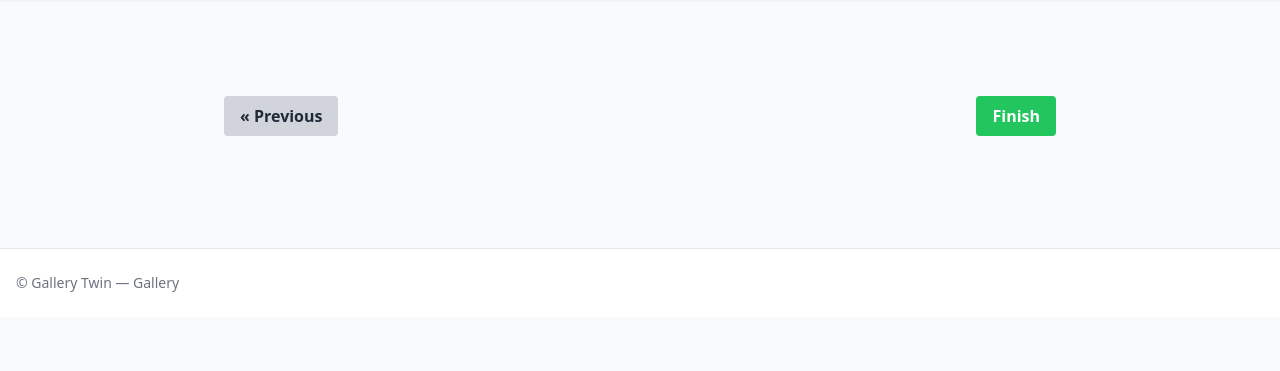
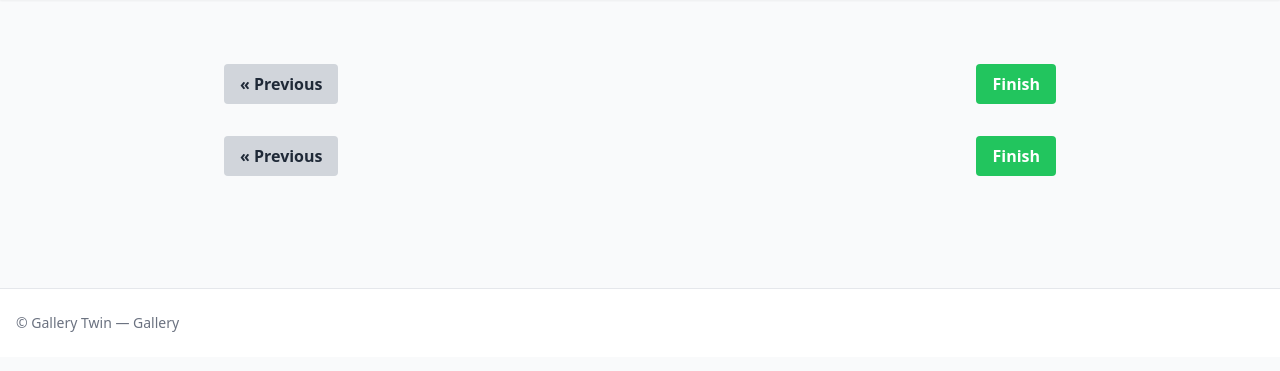
Before and after one commit to data4sci/gallery_twin, a Python web app: template app/templates/exhibit.html in a window 1280 px wide. Shown: the part 64-435 px from the top of the page. Run offline with Jinja, Linux system fonts and the light colour scheme; the template is opened without the code that fills it, so the values that code supplies are empty; some libraries are stand-ins or nearby versions.

Commit message:
feat: add navigation buttons for previous and next exhibits to the top of the page

```diff
--- a/app/templates/exhibit.html
+++ b/app/templates/exhibit.html
@@ -29,6 +29,37 @@
         }
     }"
     @keydown.window="handleKey($event)">
+
+    <!-- Top navigation buttons -->
+    <div class="flex flex-col sm:flex-row justify-between mb-6 space-y-4 sm:space-y-0">
+        {% if prev_slug %}
+        <a href="{{ url_for('exhibit_detail', slug=prev_slug) }}"
+            aria-label="Go to previous exhibit"
+            class="w-full sm:w-auto text-center bg-gray-300 hover:bg-gray-400 text-gray-800 font-bold py-2 px-4 rounded">
+            &laquo; Previous
+        </a>
+        {% else %}
+        <a href="{{ url_for('index') }}"
+            aria-label="Go to home page"
+            class="w-full sm:w-auto text-center bg-gray-300 hover:bg-gray-400 text-gray-800 font-bold py-2 px-4 rounded">
+            &laquo; Previous
+        </a>
+        {% endif %}
+
+        {% if next_slug %}
+        <a href="{{ url_for('exhibit_detail', slug=next_slug) }}"
+            aria-label="Go to next exhibit"
+            class="w-full sm:w-auto text-center bg-blue-500 hover:bg-blue-700 text-white font-bold py-2 px-4 rounded">
+            Next &raquo;
+        </a>
+        {% else %}
+        <a href="{{ url_for('thanks') }}"
+            class="w-full sm:w-auto text-center bg-green-500 hover:bg-green-700 text-white font-bold py-2 px-4 rounded">
+            Finish
+        </a>
+        {% endif %}
+    </div>
+
     <h1 class="text-3xl md:text-4xl font-bold mb-4">{{ exhibit.title }}</h1>
 
     <div class="prose max-w-none mb-8">
```
